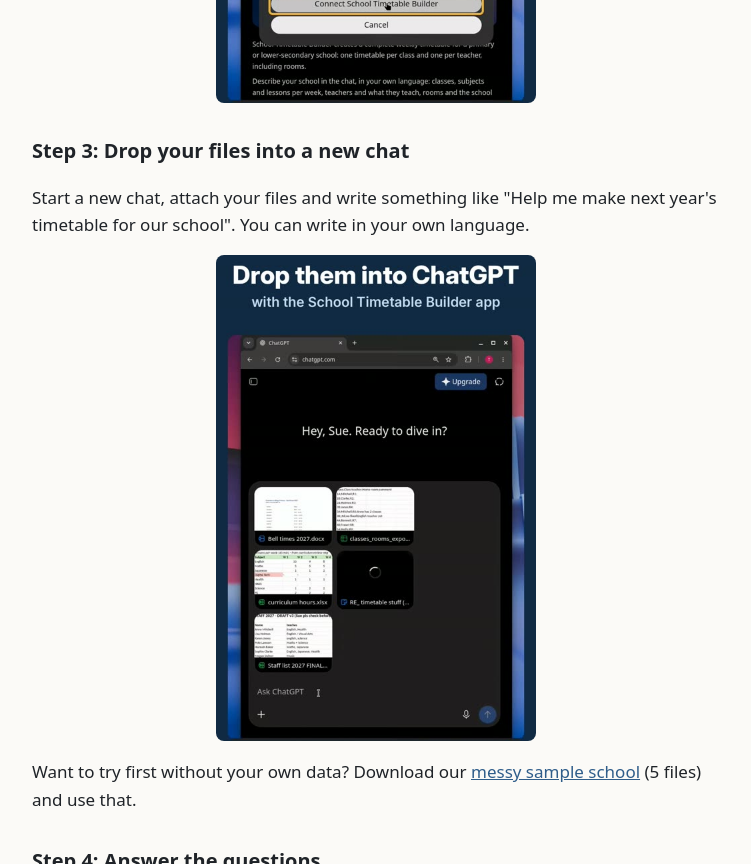
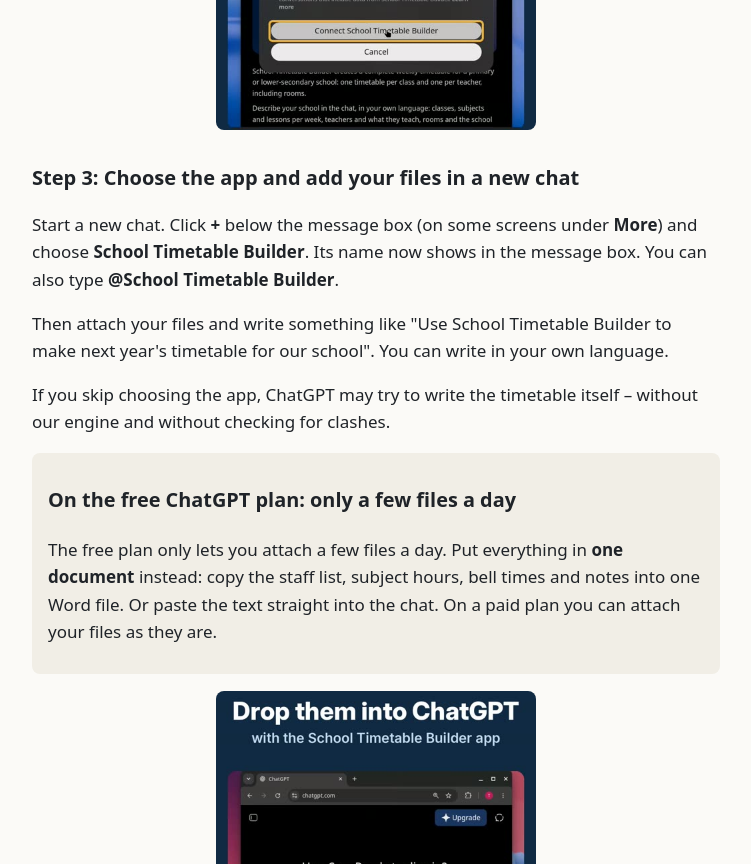
Before and after one commit to wilbek-source/timetable-builder, a plain HTML site: page how-to-make-a-school-timetable-with-chatgpt.html in a window 1280 px wide. Shown: the part 3000-3864 px from the top of the page, without its empty margins (264-1015 px from the left). Drawn offline with Linux system fonts and the light colour scheme.

Commit message:
ChatGPT-vejledninger: vælg appen med +, få filer på gratis-planen, eksempelskole i ét dokument

```diff
--- a/how-to-make-a-school-timetable-with-chatgpt.html
+++ b/how-to-make-a-school-timetable-with-chatgpt.html
@@ -54,7 +54,7 @@ clashes.</p>
 
 <h2>What you need</h2>
 <ul>
-<li>A ChatGPT account. The app also works on the free plan.</li>
+<li>A ChatGPT account. The app also works on the free plan (see the tip about files in step 3).</li>
 <li>Whatever you already have about next year: staff list, subject hours per
 grade, bell times, room list, notes from the principal. Messy spreadsheets and
 Word files are fine.</li>
@@ -85,13 +85,27 @@ account or login is needed.</p>
 <p class="step"><a href="howto-2.jpg"><img src="howto-2.jpg" width="480" height="729" loading="lazy"
 alt="The Connect School Timetable Builder dialog in ChatGPT"></a></p>
 
-<h2>Step 3: Drop your files into a new chat</h2>
-<p>Start a new chat, attach your files and write something like "Help me make next
-year's timetable for our school". You can write in your own language.</p>
+<h2>Step 3: Choose the app and add your files in a new chat</h2>
+<p>Start a new chat. Click <strong>+</strong> below the message box (on some screens
+under <strong>More</strong>) and choose <strong>School Timetable Builder</strong>. Its
+name now shows in the message box. You can also type <strong>@School Timetable
+Builder</strong>.</p>
+<p>Then attach your files and write something like "Use School Timetable Builder to make
+next year's timetable for our school". You can write in your own language.</p>
+<p>If you skip choosing the app, ChatGPT may try to write the timetable itself –
+without our engine and without checking for clashes.</p>
+<div class="box">
+<h3>On the free ChatGPT plan: only a few files a day</h3>
+<p>The free plan only lets you attach a few files a day. Put everything in
+<strong>one document</strong> instead: copy the staff list, subject hours, bell times
+and notes into one Word file. Or paste the text straight into the chat. On a paid plan
+you can attach your files as they are.</p>
+</div>
 <p class="step"><a href="howto-3.jpg"><img src="howto-3.jpg" width="480" height="729" loading="lazy"
 alt="A new ChatGPT chat with five school files attached: staff list, curriculum hours, bell times, rooms and notes"></a></p>
 <p>Want to try first without your own data? Download our
-<a href="messy-sample-school.zip">messy sample school</a> (5 files) and use that.</p>
+<a href="sample-school.docx">sample school</a> (one Word document, made-up names) and
+use that.</p>
 
 <h2>Step 4: Answer the questions</h2>
 <p>ChatGPT reads every file, sums up what it found and only asks about what it
```
Also changed, not shown: como-hacer-un-horario-escolar-con-chatgpt.html (+19 -6 lines), 2 other files.
